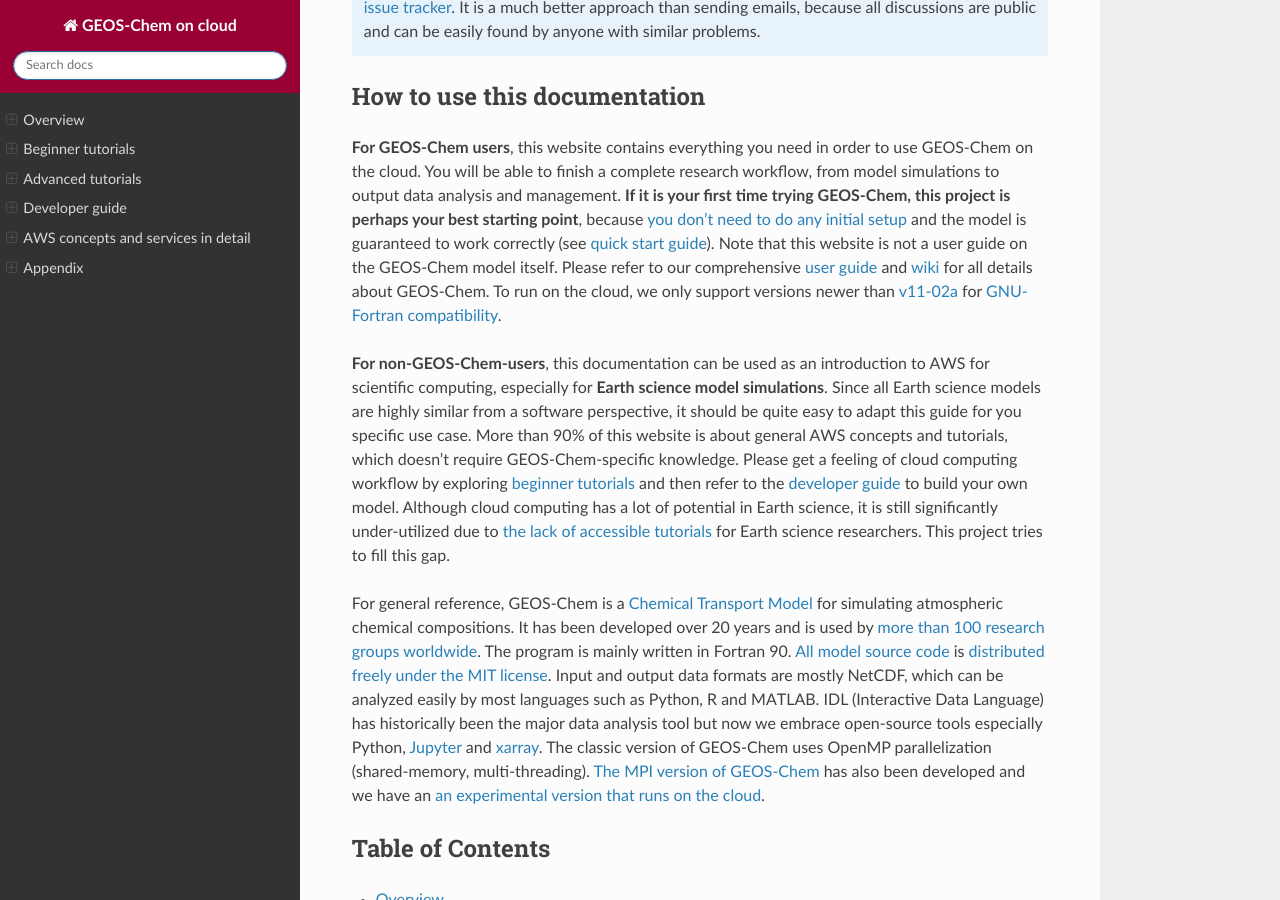
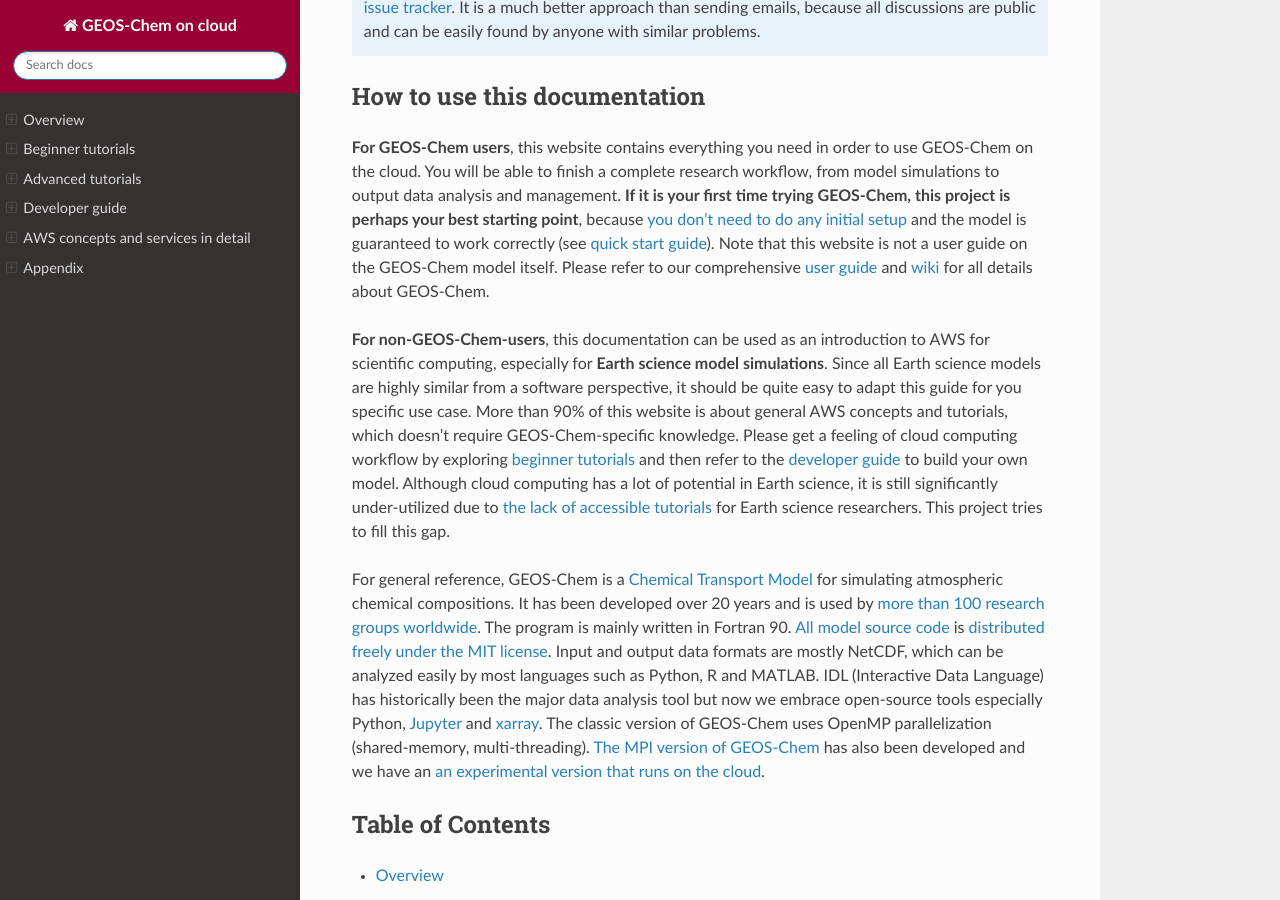
Before and after one commit to geoschem/geos-chem-cloud, a Sphinx documentation site: the page built from doc/source/index.rst, in a window 1280 px wide and 900 px high, scrolled down 517 px. Built offline with Sphinx 7.4.7 and the Read the Docs theme 2.0.0, drawn with Linux system fonts in a browser that asks for light colours.

Commit message:
Clean up front page

```diff
--- a/doc/source/index.rst
+++ b/doc/source/index.rst
@@ -15,11 +15,11 @@ This project is supported by the `AWS Public Data Set Program <https://registry.
 How to use this documentation
 -----------------------------
 
-**For GEOS-Chem users**, this website contains everything you need in order to use GEOS-Chem on the cloud. You will be able to finish a complete research workflow, from model simulations to output data analysis and management. **If it is your first time trying GEOS-Chem, this project is perhaps your best starting point**, because :ref:`you don't need to do any initial setup <motivation-label>` and the model is guaranteed to work correctly (see :ref:`quick start guide <quick-start-label>`). Note that this website is not a user guide on the GEOS-Chem model itself. Please refer to our comprehensive `user guide <http://acmg.seas.harvard.edu/geos/doc/man/>`_ and `wiki <http://wiki.seas.harvard.edu/geos-chem/index.php/Main_Page>`_ for all details about GEOS-Chem. To run on the cloud, we only support versions newer than `v11-02a <http://wiki.seas.harvard.edu/geos-chem/index.php/GEOS-Chem_v11-02#v11-02a>`_ for `GNU-Fortran compatibility <http://wiki.seas.harvard.edu/geos-chem/index.php/GNU_Fortran_compiler>`_.
+**For GEOS-Chem users**, this website contains everything you need in order to use GEOS-Chem on the cloud. You will be able to finish a complete research workflow, from model simulations to output data analysis and management. **If it is your first time trying GEOS-Chem, this project is perhaps your best starting point**, because :ref:`you don't need to do any initial setup <motivation-label>` and the model is guaranteed to work correctly (see :ref:`quick start guide <quick-start-label>`). Note that this website is not a user guide on the GEOS-Chem model itself. Please refer to our comprehensive `user guide <http://acmg.seas.harvard.edu/geos/doc/man/>`_ and `wiki <http://wiki.seas.harvard.edu/geos-chem/index.php/Main_Page>`_ for all details about GEOS-Chem.
 
 **For non-GEOS-Chem-users**, this documentation can be used as an introduction to AWS for scientific computing, especially for **Earth science model simulations**. Since all Earth science models are highly similar from a software perspective, it should be quite easy to adapt this guide for you specific use case. More than 90% of this website is about general AWS concepts and tutorials, which doesn't require GEOS-Chem-specific knowledge. Please get a feeling of cloud computing workflow by exploring :doc:`beginner tutorials <./chapter02_beginner-tutorial/index>` and then refer to the :doc:`developer guide <./chapter04_developer-guide/index>` to build your own model. Although cloud computing has a lot of potential in Earth science, it is still significantly under-utilized due to :doc:`the lack of accessible tutorials <./chapter01_overview/external-resources>` for Earth science researchers. This project tries to fill this gap.
 
-For general reference, GEOS-Chem is a `Chemical Transport Model <https://en.wikipedia.org/wiki/Chemical_transport_model>`_ for simulating atmospheric chemical compositions. It has been developed over 20 years and is used by `more than 100 research groups worldwide <http://acmg.seas.harvard.edu/geos/geos_people.html>`_. The program is mainly written in Fortran 90. `All model source code <https://bitbucket.org/account/user/gcst/projects/GEOS>`_ is `distributed freely under the MIT license <http://acmg.seas.harvard.edu/geos/geos_licensing.html>`_. Input and output data formats are mostly NetCDF, which can be analyzed easily by most languages such as Python, R and MATLAB. IDL (Interactive Data Language) has historically been the major data analysis tool but now we embrace open-source tools especially Python, `Jupyter <http://jupyter.org>`_ and `xarray <http://xarray.pydata.org>`_. The classic version of GEOS-Chem uses OpenMP parallelization (shared-memory, multi-threading). `The MPI version of GEOS-Chem <https://www.geosci-model-dev-discuss.net/gmd-2018-55/>`_ has also been developed and we have an :doc:`an experimental version that runs on the cloud<./chapter03_advanced-tutorial/gchp>`.
+For general reference, GEOS-Chem is a `Chemical Transport Model <https://en.wikipedia.org/wiki/Chemical_transport_model>`_ for simulating atmospheric chemical compositions. It has been developed over 20 years and is used by `more than 100 research groups worldwide <http://acmg.seas.harvard.edu/geos/geos_people.html>`_. The program is mainly written in Fortran 90. `All model source code <https://bitbucket.org/account/user/gcst/projects/GEOS>`_ is `distributed freely under the MIT license <http://acmg.seas.harvard.edu/geos/geos_licensing.html>`_. Input and output data formats are mostly NetCDF, which can be analyzed easily by most languages such as Python, R and MATLAB. IDL (Interactive Data Language) has historically been the major data analysis tool but now we embrace open-source tools especially Python, `Jupyter <http://jupyter.org>`_ and `xarray <http://xarray.pydata.org>`_. The classic version of GEOS-Chem uses OpenMP parallelization (shared-memory, multi-threading). `The MPI version of GEOS-Chem <https://www.geosci-model-dev.net/11/2941/2018/gmd-11-2941-2018.html>`_ has also been developed and we have an :doc:`an experimental version that runs on the cloud<./chapter03_advanced-tutorial/gchp>`.
 
 
 Table of Contents
```
